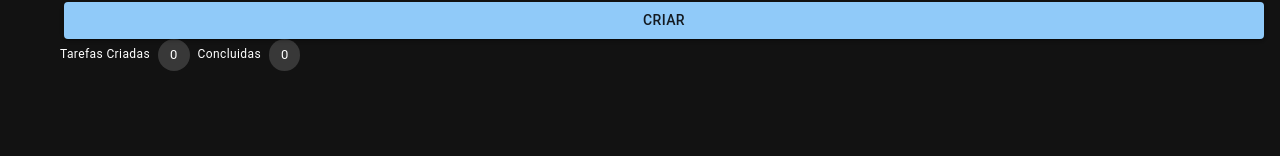
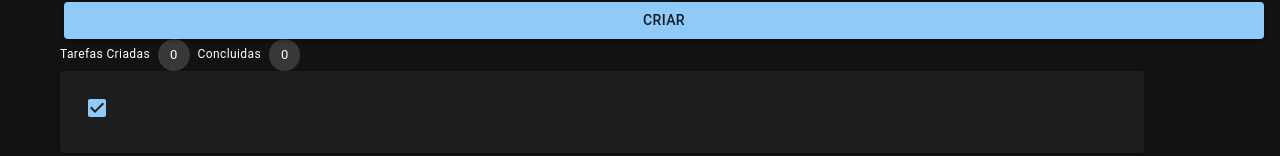
Before and after one commit to SamuelOdecio/TodoList, a React (Vite) app: page / in a window 1280 px wide. Shown: the part 228-384 px from the top of the page. Built offline with nearby package versions, Linux system fonts and the light colour scheme.

Commit message:
Aula 18/05/2023

```diff
--- a/package.json
+++ b/package.json
@@ -13,6 +13,7 @@
   "dependencies": {
     "@emotion/react": "^11.10.8",
     "@emotion/styled": "^11.10.8",
+    "@mui/icons-material": "^5.11.16",
     "@mui/material": "^5.12.3",
     "@phosphor-icons/react": "github:phosphor-icons/react",
     "axios": "^1.4.0",
--- a/src/CardTarefa/index.tsx
+++ b/src/CardTarefa/index.tsx
@@ -19,7 +19,7 @@ export function CardTarefa({ texto }: CardTarefaProps) {
             {texto}
           </Typography>
 
-          <Button sx={{ textAlign: 'center' }}><DeleteIcon /></Button>
+          <Button sx={{ textAlign: 'center' }}></Button>
         </CardContent>
       </Card>
     </>
--- a/src/pages/home.tsx
+++ b/src/pages/home.tsx
@@ -1,5 +1,6 @@
 import { AppBar, Box, Chip, Container, Button, CssBaseline, Grid, TextField, Toolbar, Typography, useTheme, colors } from '@mui/material'
 import { useState } from 'react';
+import { CardTarefa } from '../CardTarefa/index';
 
 export function Home() {
     const [novaTarefa, setNovaTarefa] = useState('');
@@ -69,6 +70,9 @@ export function Home() {
 
                         </Grid>
 
+                        <CardTarefa></CardTarefa>
+
+
                     </Grid>
 
 
```
Also changed, not shown: src/server.js (line endings or trailing spaces), 1 other file (tests, documents, lock files or other folders).
